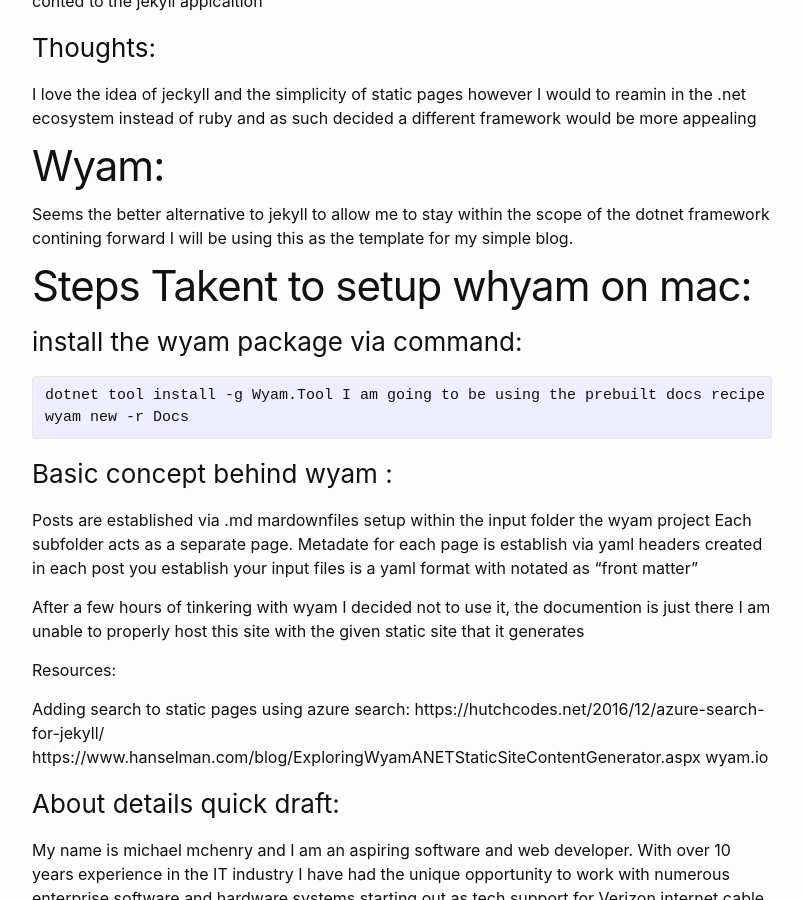
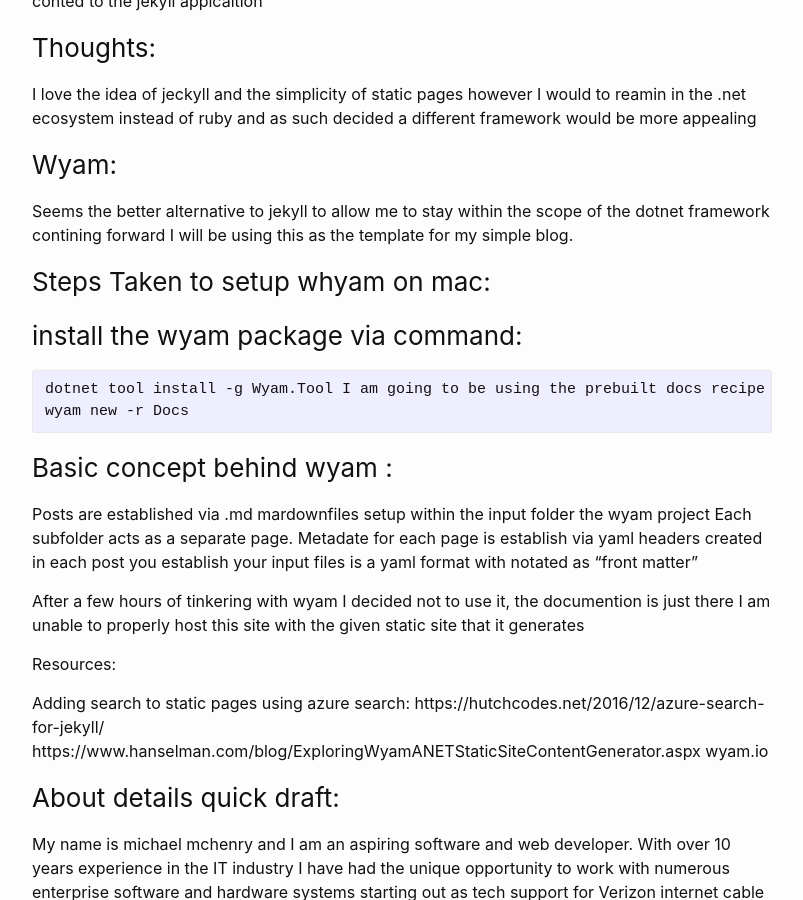
Before and after one commit to rompasaurus/McHenrysBlog, a Jekyll site: the page built from Notes/_posts/2020-01-10-Jekyll Setup.markdown, in a window 1280 px wide and 900 px high, scrolled down 1123 px. Shown: the whole window, without its empty margins (238-1041 px from the left). Built offline with Jekyll 4.4.1, drawn with Linux system fonts in a browser that asks for light colours.

Commit message:
Update 2020-01-10-Jekyll Setup.markdown

```diff
--- a/Notes/_posts/2020-01-10-Jekyll Setup.markdown
+++ b/Notes/_posts/2020-01-10-Jekyll Setup.markdown
@@ -37,11 +37,11 @@ Yaml sysntax will be an important concept to understand in begining to contribut
 
 I love the idea of jeckyll and the simplicity of static pages however I would to reamin in the .net ecosystem instead of ruby and as such decided a different framework would be more appealing
 
-# Wyam:
+### Wyam:
 
 Seems the better alternative to jekyll to allow me to stay within the scope of the dotnet framework contining forward I will be using this as the template for my simple blog.
 
-# Steps Takent to setup whyam on mac:
+### Steps Taken to setup whyam on mac:
 
 ### install the wyam package via command:
 	dotnet tool install -g Wyam.Tool
```
